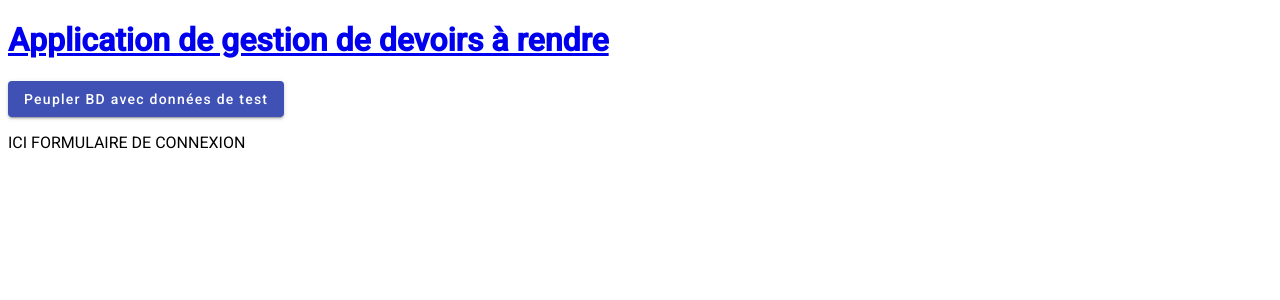
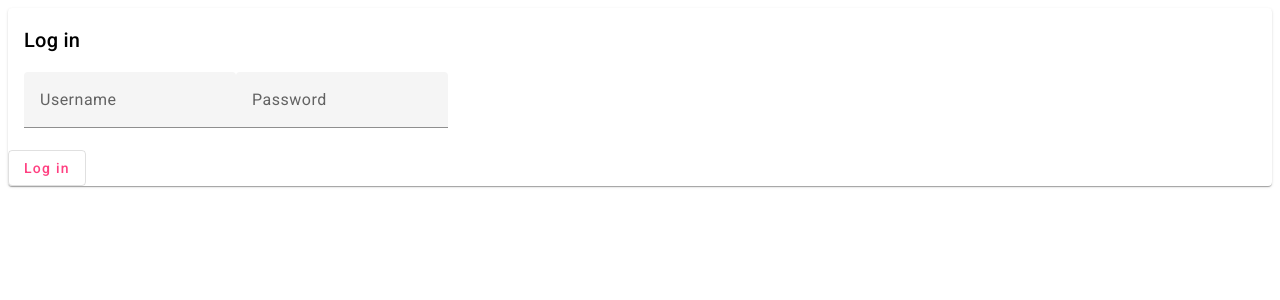
Before and after one commit to andrianaina/AssignementFront, an Angular app: page /login in a window 1280 px wide. Shown: the top 300 px of the page. Built offline with nearby package versions, Linux system fonts and the light colour scheme.

Commit message:
login temp

```diff
--- a/src/app/app.component.html
+++ b/src/app/app.component.html
@@ -1,3 +1,6 @@
+
+
+<div *ngIf="currentRoute !== '/login'">
     <h1>
         <nav>
             <a routerLink="/home">{{title}}</a>
@@ -9,14 +12,12 @@
         </button>
     </p>
 
-<div *ngIf="currentRoute !== '/login'">
     <p>Route courante : {{currentRoute}}</p>
     <nav>
         <a routerLink="/login">
             <button mat-raised-button (click)="login()">{{labelConnexion}}</button>
         </a>
     </nav>
-    <p *ngIf="isLogged()">Vous êtes connecté en tant que {{nom}}</p>
 </div>
 
 <!-- Indique que le composant affiché sera celui
--- a/src/app/app.component.ts
+++ b/src/app/app.component.ts
@@ -1,4 +1,4 @@
-import { Component } from '@angular/core';
+import { Component,OnInit } from '@angular/core';
 import { AuthService } from './shared/auth.service';
 import { NavigationEnd, Router } from '@angular/router';
 import { AssignmentsService } from './shared/assignments.service';
@@ -8,7 +8,7 @@ import { AssignmentsService } from './shared/assignments.service';
   templateUrl: './app.component.html',
   styleUrls: ['./app.component.css']
 })
-export class AppComponent {
+export class AppComponent implements OnInit {
   title = 'Application de gestion de devoirs à rendre';
   labelConnexion = "Se connecter";
   nom:string = "";
@@ -25,14 +25,12 @@ export class AppComponent {
         this.currentRoute = event.url;
       }
     });
-
-
   }
 
   login() {
     // utilise l'authService pour se connecter
     if(!this.authService.loggedIn) {
-      this.authService.logIn();
+      //this.authService.logIn();
       // on change le label du bouton
       this.labelConnexion = "Se déconnecter";
     } else {
@@ -40,15 +38,26 @@ export class AppComponent {
       // et on navigue vers la page d'accueil
       this.router.navigate(["/home"]);
     }
+
   }
 
   isLogged() {
     if(this.authService.loggedIn) {
-      this.nom = "Michel Buffa";
+      this.nom = "user name";
     }
     return this.authService.loggedIn;
   }
 
+  ngOnInit(){
+    if(this.isLogged() === false){
+      this.router.navigate(["/login"]);
+    }
+
+    if(this.isLogged() === true){
+      this.router.navigate(["/home"]);
+    }
+
+  }
   creerDonneesDeTest() {
     this.assigmmentsService.peuplerBDavecForkJoin()
     .subscribe(() => {
--- a/src/app/app.module.ts
+++ b/src/app/app.module.ts
@@ -70,6 +70,7 @@ const routes: Routes = [
   ],
   imports: [
     BrowserModule,
+    FormsModule,
     BrowserAnimationsModule,
     FormsModule, RouterModule.forRoot(routes),
     HttpClientModule,
--- a/src/app/login/login.component.html
+++ b/src/app/login/login.component.html
@@ -1 +1,21 @@
-<p>ICI FORMULAIRE DE CONNEXION</p>
+<div class="login-wrapper" fxLayout="row" fxLayoutAlign="center center">
+
+    <mat-card class="box">
+      <mat-card-header>
+        <mat-card-title>Log in</mat-card-title>
+      </mat-card-header>
+
+      <form (ngSubmit)="onSubmit()" class="example-form">
+        <mat-card-content>
+          <mat-form-field class="example-full-width">
+            <input matInput placeholder="Username" name="username" [(ngModel)]="UsernameInput" required>
+          </mat-form-field>
+
+          <mat-form-field class="example-full-width">
+            <input matInput placeholder="Password" name="pwd" [(ngModel)]="PwdInput" required>
+          </mat-form-field>
+        </mat-card-content>
+        <button mat-stroked-button color="accent" class="btn-block">Log in</button>
+      </form>
+    </mat-card>
+  </div>
--- a/src/app/login/login.component.ts
+++ b/src/app/login/login.component.ts
@@ -1,4 +1,7 @@
 import { Component } from '@angular/core';
+import { FormGroup, FormControl } from '@angular/forms';
+import { AuthService } from '../shared/auth.service';
+import { NavigationEnd, Router } from '@angular/router';
 
 @Component({
   selector: 'app-login',
@@ -6,5 +9,32 @@ import { Component } from '@angular/core';
   styleUrls: ['./login.component.css']
 })
 export class LoginComponent {
+  username='root';
+  pwd= 'root';
 
+  UsernameInput = '';
+  PwdInput = '';
+  myForm: FormGroup;
+
+  constructor(
+    private authService:AuthService,
+    private router:Router,
+    // private assigmmentsService:AssignmentsService
+  ) {
+    this.myForm = new FormGroup({
+      username: new FormControl(''),
+      pwd: new FormControl('')
+    });
+  }
+
+
+  onSubmit() {
+    if(this.UsernameInput ===this.username && this.PwdInput === this.pwd){
+      this.authService.logIn();
+      this.router.navigate(["/home"]);
+    }
+    else{
+      alert('mdp invalid');
+    }
+  }
 }
--- a/src/app/shared/assignments.service.ts
+++ b/src/app/shared/assignments.service.ts
@@ -15,7 +15,7 @@ assignments:Assignment[] = []
     private http:HttpClient) { }
 
     //uri_api = 'http://localhost:8010/api/assignments';
-    uri_api = 'https://mbds-madagascar-2022-2023-back-end.onrender.com/api/assignments';
+    uri_api = 'https://assignment-backoffice.onrender.com/api/assignments';
 
   getAssignments(page:number, limit:number):Observable<any> {
     // normalement on doit envoyer une requête HTTP
--- a/src/app/shared/auth.service.ts
+++ b/src/app/shared/auth.service.ts
@@ -14,13 +14,11 @@ export class AuthService {
   // un token d'authentification JWT etc.
   // elle devrait renvoyer un Observable etc.
   logIn() {
-    console.log("ON SE LOGGE")
     this.loggedIn = true;
   }
 
   logOut() {
     console.log("ON SE DELOGGE")
-
     this.loggedIn = false;
   }
 
```
Also changed, not shown: src/assets/login_image.jpg (added). Lines whose indentation alone changed are shown as unchanged.
